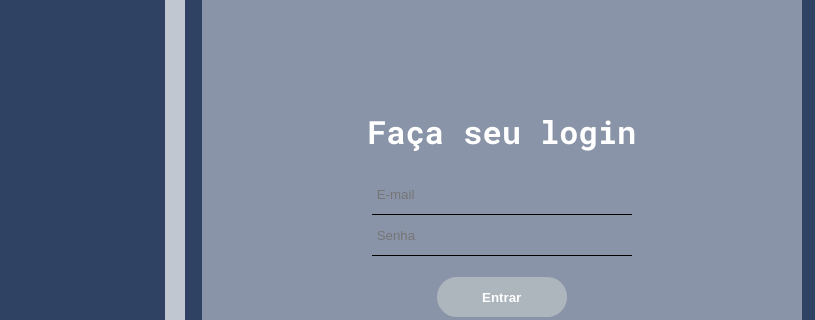
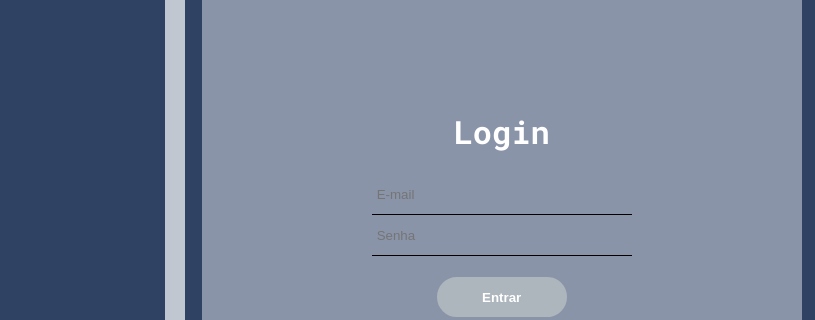
Before and after one commit to GiovaneCardona/ProjetoIndividual, a plain HTML site: page Site/login.html in a window 1280 px wide. Shown: the part 197-517 px from the top of the page, 465-1280 px from the left. Drawn offline with Linux system fonts and the light colour scheme.

Commit message:
criando tela de login

```diff
--- a/Site/login.html
+++ b/Site/login.html
@@ -21,7 +21,7 @@
             </div>
 
             <div class="QuadradoCadastro">
-                <h1 style="color: #ffffff;">Faça seu login</h1>
+                <h1 style="color: #ffffff;">Login</h1>
                 <input class="inputs" placeholder="E-mail" type="text" id="input_email">
                 <input class="inputs" placeholder="Senha" type="text" id="input_Senha"><bR>
                 <button class="botao" onclick="">Entrar</button>
```
